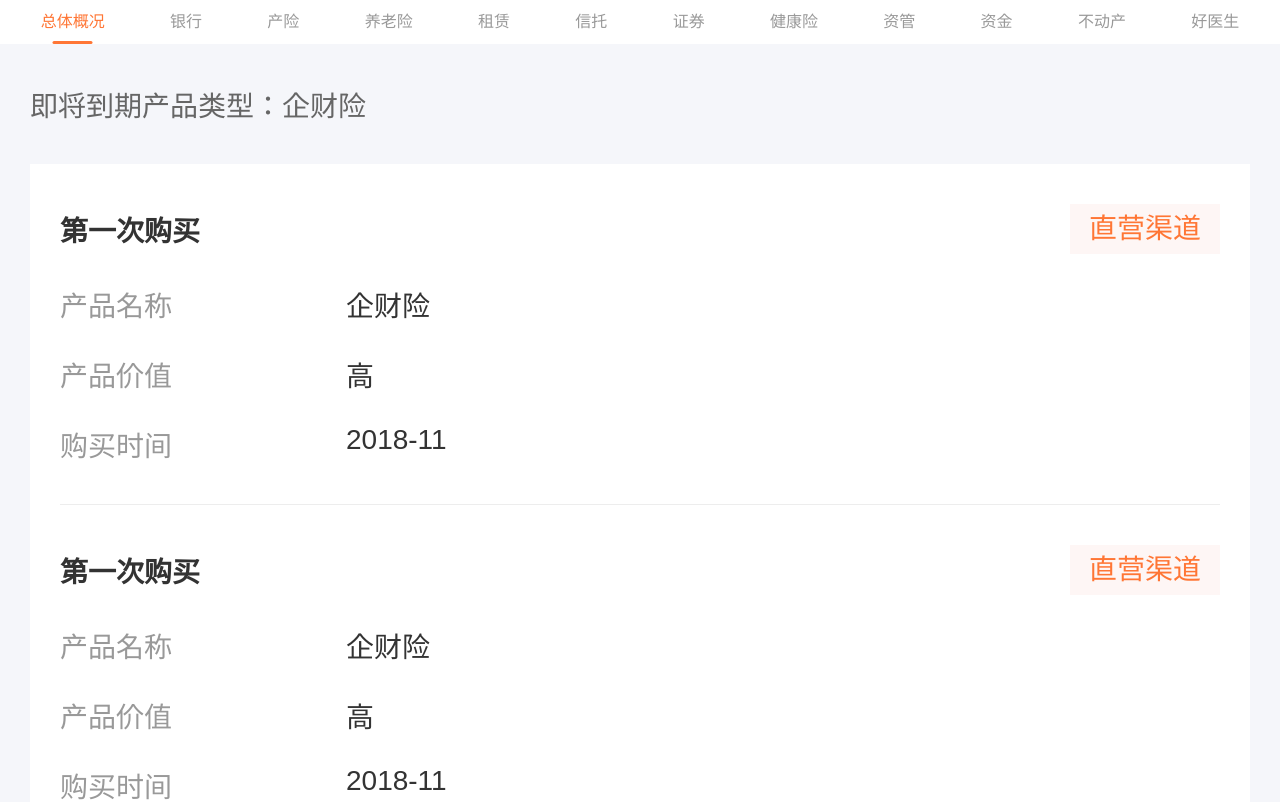
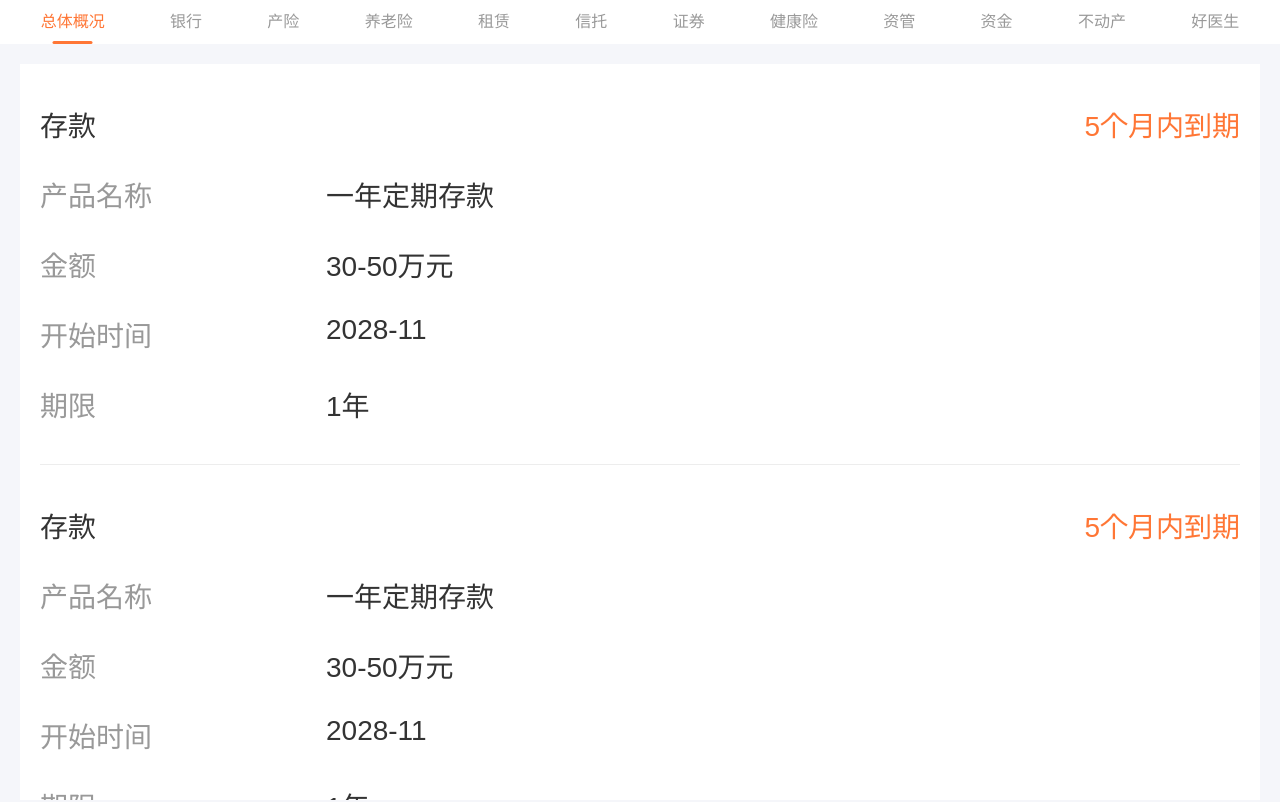
Before and after one commit to itwebwjl/PiAn-custormPicture, a Vue app: page /#/lishihezuo in a window 1280 px wide. Shown: the top 802 px of the page. Built offline with nearby package versions, Linux system fonts and the light colour scheme.

Commit message:
历史合作 银行

```diff
--- a/src/main.js
+++ b/src/main.js
@@ -19,6 +19,6 @@ new Vue({
   el: '#app',
   router,
   store,
-  components: { App },
+  components: {App},
   template: '<App/>'
 })
--- a/src/page/lishihezuo.vue
+++ b/src/page/lishihezuo.vue
@@ -11,7 +11,36 @@
       </van-tab>
     </van-tabs>
 
-    <div class="content">
+    <div class="list-wrap" v-if="selectedTab == 0">
+      <van-list class="list-content">
+        <div class="list-container">
+          <div class="list-item" v-for="(n) in 5" :key="n">
+            <div class="list-item__top flex-rb">
+              <div class="title">存款</div>
+              <div class="expired">5个月内到期</div>
+            </div>
+            <div class="list-item__row">
+              <div class="label">产品名称</div>
+              <div class="value">一年定期存款</div>
+            </div>
+            <div class="list-item__row">
+              <div class="label">金额</div>
+              <div class="value">30-50万元</div>
+            </div>
+            <div class="list-item__row">
+              <div class="label">开始时间</div>
+              <div class="value">2028-11</div>
+            </div>
+            <div class="list-item__row">
+              <div class="label">期限</div>
+              <div class="value">1年</div>
+            </div>
+          </div>
+        </div>
+      </van-list>
+    </div>
+
+    <div class="content" v-else>
       <div class="expire-prod">
         即将到期产品类型：企财险
       </div>
@@ -81,9 +110,14 @@
     width: 100%;
     height: 100%;
     background: rgba(245, 246, 250, 1);
+    display: flex;
+    flex-direction: column;
+    justify-content: space-between;
+    overflow: hidden;
 
     .content {
       padding: 0.20rem 0.15rem;
+      flex: 1;
 
       .expire-prod {
         font-size: 0.14rem;
@@ -150,5 +184,57 @@
         color: #666;
       }
     }
+
+    .list-wrap {
+      flex: 1;
+      overflow-y: scroll;
+
+      .list-content {
+        margin: 0.1rem;
+        background: #fff;
+
+        .list-container {
+          background: #fff;
+          padding: 0 0.1rem;
+
+          .list-item {
+            border-bottom: 1px solid #ededed;
+            padding: 0.2rem 0;
+
+            &:last-child {
+              border-bottom: 0;
+            }
+
+            .list-item__top {
+              .title {
+                font-size: 0.14rem;
+                color: #333
+              }
+
+              .expired {
+                color: #FF7635;
+                font-size: 0.14rem;
+              }
+            }
+
+            .list-item__row {
+              display: flex;
+              margin: 0.15rem 0 0 0;
+
+              .label {
+                width: 1.43rem;
+                font-size: 0.14rem;
+                color: #999;
+              }
+
+              .value {
+                font-size: 0.14rem;
+                color: #333;
+              }
+            }
+          }
+        }
+      }
+    }
   }
 </style>
```
